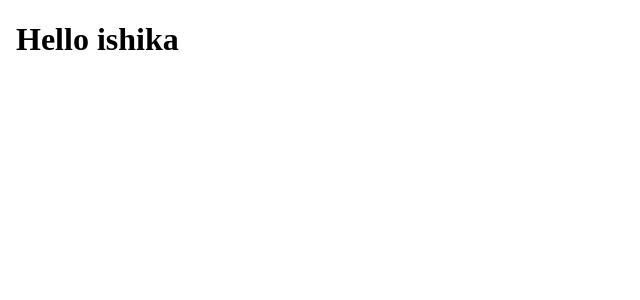
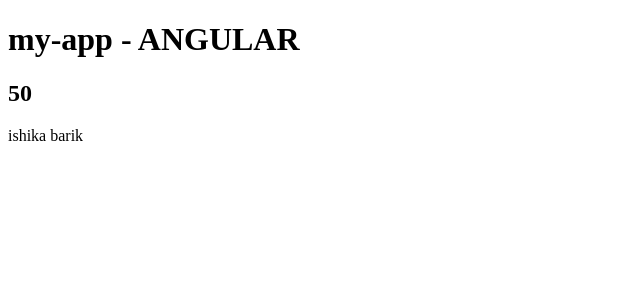
Before and after one commit to Ishika164-barik/angular-basics, an Angular app: page / in a window 1280 px wide. Shown: the top 300 px of the page, without its empty margins (0-640 px from the left). Built offline with nearby package versions, Linux system fonts and the light colour scheme.

Commit message:
Update app component

```diff
--- a/src/app/app.html
+++ b/src/app/app.html
@@ -1,11 +1,3 @@
-<!DOCTYPE html>
-<html lang="en">
-<head>
-  <meta charset="UTF-8">
-  <meta name="viewport" content="width=device-width, initial-scale=1.0">
-  <title>Document</title>
-</head>
-<body>
-  <h1>Hello ishika</h1>
-</body>
-</html>
+<h1>{{ title() }} - {{projectName}}</h1>
+<h2>{{20+30}}</h2>
+<p>{{"ishika"+" "+"barik"}}</p>
--- a/src/app/app.ts
+++ b/src/app/app.ts
@@ -9,4 +9,6 @@ import { RouterOutlet } from '@angular/router';
 })
 export class App {
   protected readonly title = signal('my-app');
+
+  projectName = "ANGULAR"
 }
```
